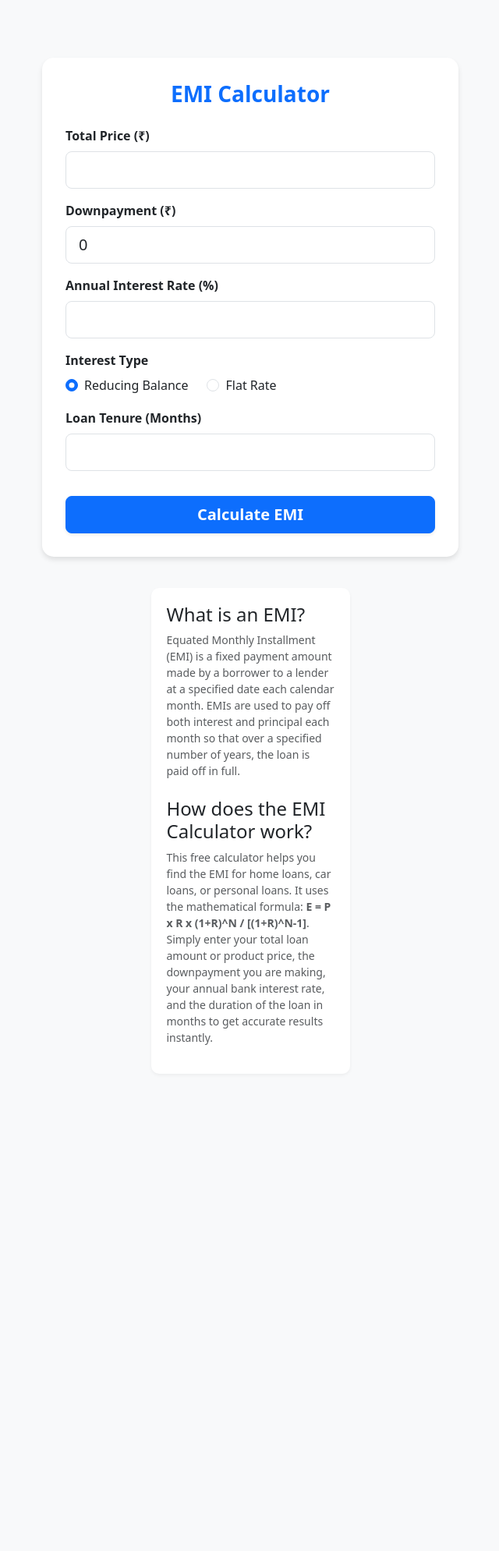
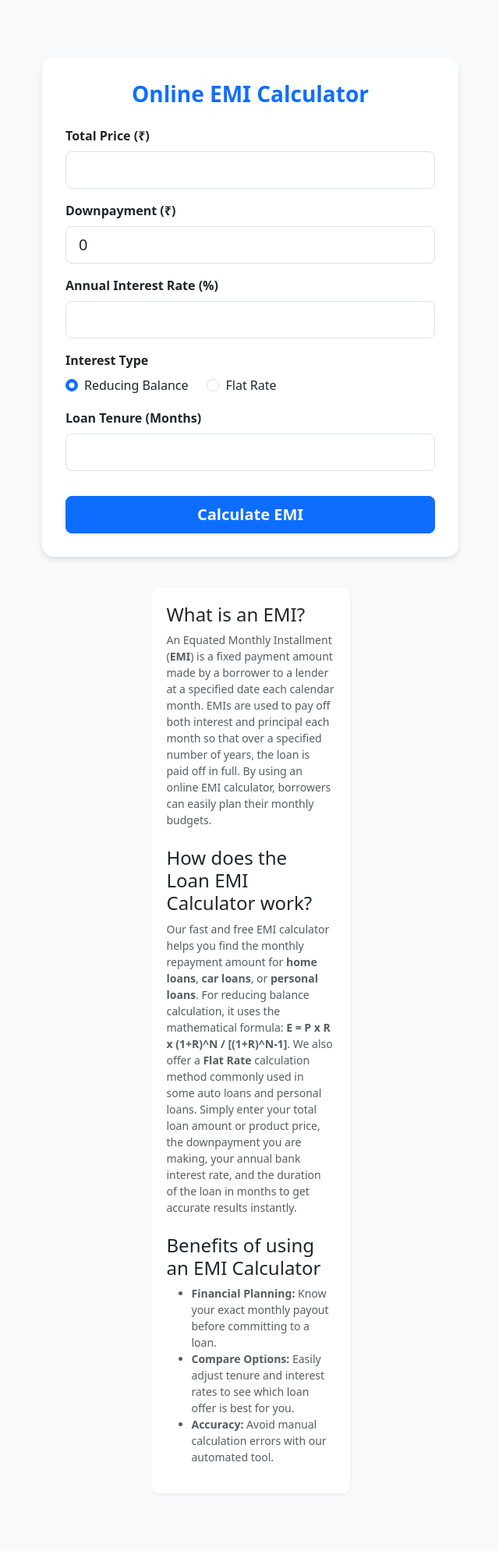
Before and after one commit to piyush0130/EMI-calcluater, a Django app: page / in a window 1280 px wide. Shown: the whole page at 78% size, without its empty margins (319-959 px from the left). Before the commit the page ends 1340 px from the top, so only its background shows below. Run offline with Django 5.2, Linux system fonts and the light colour scheme.

Commit message:
Revise calculator.html for SEO and layout improvements
Updated meta tags, improved SEO content, and enhanced layout for better user experience.

```diff
--- a/emi_web/calculator/templates/calculator/calculator.html
+++ b/emi_web/calculator/templates/calculator/calculator.html
@@ -5,18 +5,46 @@
     <meta name="viewport" content="width=device-width, initial-scale=1.0" />
 
     <!-- Primary Meta Tags -->
-    <title>Free Online EMI Calculator | Home, Car & Personal Loans</title>
-    <meta name="title" content="Free Online EMI Calculator | Home, Car & Personal Loans">
-    <meta name="description" content="Calculate your Equated Monthly Installment (EMI) for home loans, car loans, and personal loans instantly. Easy, free, and accurate EMI calculation.">
-    <meta name="keywords" content="EMI calculator, loan calculator, calculate EMI, home loan calculator, car loan emi, personal loan emi online, interest rate calculator">
+    <title>EMI Calculator | Free Online Home, Car & Personal Loan EMI Check</title>
+    <meta name="title" content="EMI Calculator | Free Online Home, Car & Personal Loan EMI Check">
+    <meta name="description" content="Calculate your Equated Monthly Installment (EMI) instantly with our free online EMI calculator. Get accurate calculations for home loans, car loans, and personal loans including flat rate and reducing balance.">
+    <meta name="keywords" content="EMI calculator, loan calculator, calculate EMI online, home loan calculator, car loan emi, personal loan emi online, interest rate calculator, flat rate emi, reducing balance emi">
     <meta name="author" content="Piyush Nanda">
-    <meta name="robots" content="index, follow">
+    <meta name="robots" content="index, follow, max-snippet:-1, max-image-preview:large, max-video-preview:-1">
+
+    <!-- Canonical URL -->
+    <link rel="canonical" href="https://emi-calcluater-1.onrender.com/" />
 
     <!-- Open Graph / Facebook -->
     <meta property="og:type" content="website">
     <meta property="og:url" content="https://emi-calcluater-1.onrender.com/">
-    <meta property="og:title" content="Free Online EMI Calculator | Home, Car & Personal Loans">
-    <meta property="og:description" content="Calculate your Equated Monthly Installment (EMI) for home loans, car loans, and personal loans instantly. Easy, free, and accurate EMI calculation.">
+    <meta property="og:title" content="EMI Calculator | Free Online Home, Car & Personal Loan EMI Check">
+    <meta property="og:description" content="Calculate your Equated Monthly Installment (EMI) instantly with our free online EMI calculator. Get accurate calculations for home loans, car loans, and personal loans.">
+    <meta property="og:site_name" content="Free EMI Calculator">
+
+    <!-- Twitter -->
+    <meta property="twitter:card" content="summary_large_image">
+    <meta property="twitter:url" content="https://emi-calcluater-1.onrender.com/">
+    <meta property="twitter:title" content="EMI Calculator | Free Online Home, Car & Personal Loan EMI Check">
+    <meta property="twitter:description" content="Calculate your Equated Monthly Installment (EMI) instantly with our free online EMI calculator. Get accurate calculations for home loans, car loans, and personal loans.">
+
+    <!-- Schema Markup (JSON-LD) -->
+    <script type="application/ld+json">
+    {
+      "@context": "https://schema.org",
+      "@type": "WebApplication",
+      "name": "Free Online EMI Calculator",
+      "url": "https://emi-calcluater-1.onrender.com/",
+      "description": "Calculate your Equated Monthly Installment (EMI) for home loans, car loans, and personal loans instantly. Supports both flat rate and reducing balance methods.",
+      "applicationCategory": "FinanceApplication",
+      "operatingSystem": "All",
+      "offers": {
+        "@type": "Offer",
+        "price": "0",
+        "priceCurrency": "USD"
+      }
+    }
+    </script>
     <!-- Bootstrap CSS -->
     <link
       href="https://cdn.jsdelivr.net/npm/bootstrap@5.3.2/dist/css/bootstrap.min.css"
@@ -61,13 +89,12 @@
     </style>
   </head>
   <body>
-    <!-- Use container-fluid on mobile, but keep container on larger screens -->
-    <div class="container py-4 px-3 px-md-4">
+    <main class="container py-4 px-3 px-md-4">
       <div class="row justify-content-center">
         <!-- Make the card span the full width on very small screens, 10 columns on tablets, and 6 on desktops -->
         <div class="col-12 col-md-10 col-lg-6">
           <div class="calculator-card">
-            <h2 class="text-center mb-4 text-primary fs-3 fw-bold">EMI Calculator</h2>
+            <h1 class="text-center mb-4 text-primary fs-3 fw-bold">Online EMI Calculator</h1>
 
             {% if error %}
             <div class="alert alert-danger" role="alert">{{ error }}</div>
@@ -202,19 +229,28 @@
       </div>
 
       <!-- SEO Friendly Content Section -->
-      <div class="row justify-content-center">
+      <section class="row justify-content-center" aria-label="EMI Information">
         <div class="col-md-8 col-lg-6">
-            <div class="seo-content">
+            <article class="seo-content">
                 <h2 class="fs-4">What is an EMI?</h2>
-                <p class="text-muted small">Equated Monthly Installment (EMI) is a fixed payment amount made by a borrower to a lender at a specified date each calendar month. EMIs are used to pay off both interest and principal each month so that over a specified number of years, the loan is paid off in full.</p>
+                <p class="text-muted small">An Equated Monthly Installment (<strong>EMI</strong>) is a fixed payment amount made by a borrower to a lender at a specified date each calendar month. EMIs are used to pay off both interest and principal each month so that over a specified number of years, the loan is paid off in full. By using an online EMI calculator, borrowers can easily plan their monthly budgets.</p>
 
-                <h2 class="fs-4 mt-4">How does the EMI Calculator work?</h2>
-                <p class="text-muted small">This free calculator helps you find the EMI for home loans, car loans, or personal loans. It uses the mathematical formula: <strong>E = P x R x (1+R)^N / [(1+R)^N-1]</strong>. Simply enter your total loan amount or product price, the downpayment you are making, your annual bank interest rate, and the duration of the loan in months to get accurate results instantly.</p>
-            </div>
+                <h2 class="fs-4 mt-4">How does the Loan EMI Calculator work?</h2>
+                <p class="text-muted small">Our fast and free EMI calculator helps you find the monthly repayment amount for <strong>home loans</strong>, <strong>car loans</strong>, or <strong>personal loans</strong>.
+                For reducing balance calculation, it uses the mathematical formula: <strong>E = P x R x (1+R)^N / [(1+R)^N-1]</strong>.
+                We also offer a <strong>Flat Rate</strong> calculation method commonly used in some auto loans and personal loans. Simply enter your total loan amount or product price, the downpayment you are making, your annual bank interest rate, and the duration of the loan in months to get accurate results instantly.</p>
+
+                <h2 class="fs-4 mt-4">Benefits of using an EMI Calculator</h2>
+                <ul class="text-muted small">
+                  <li><strong>Financial Planning:</strong> Know your exact monthly payout before committing to a loan.</li>
+                  <li><strong>Compare Options:</strong> Easily adjust tenure and interest rates to see which loan offer is best for you.</li>
+                  <li><strong>Accuracy:</strong> Avoid manual calculation errors with our automated tool.</li>
+                </ul>
+            </article>
         </div>
-      </div>
+      </section>
 
-    </div>
+    </main>
 
     <!-- Bootstrap JS -->
     <script src="https://cdn.jsdelivr.net/npm/bootstrap@5.3.2/dist/js/bootstrap.bundle.min.js"></script>
```
